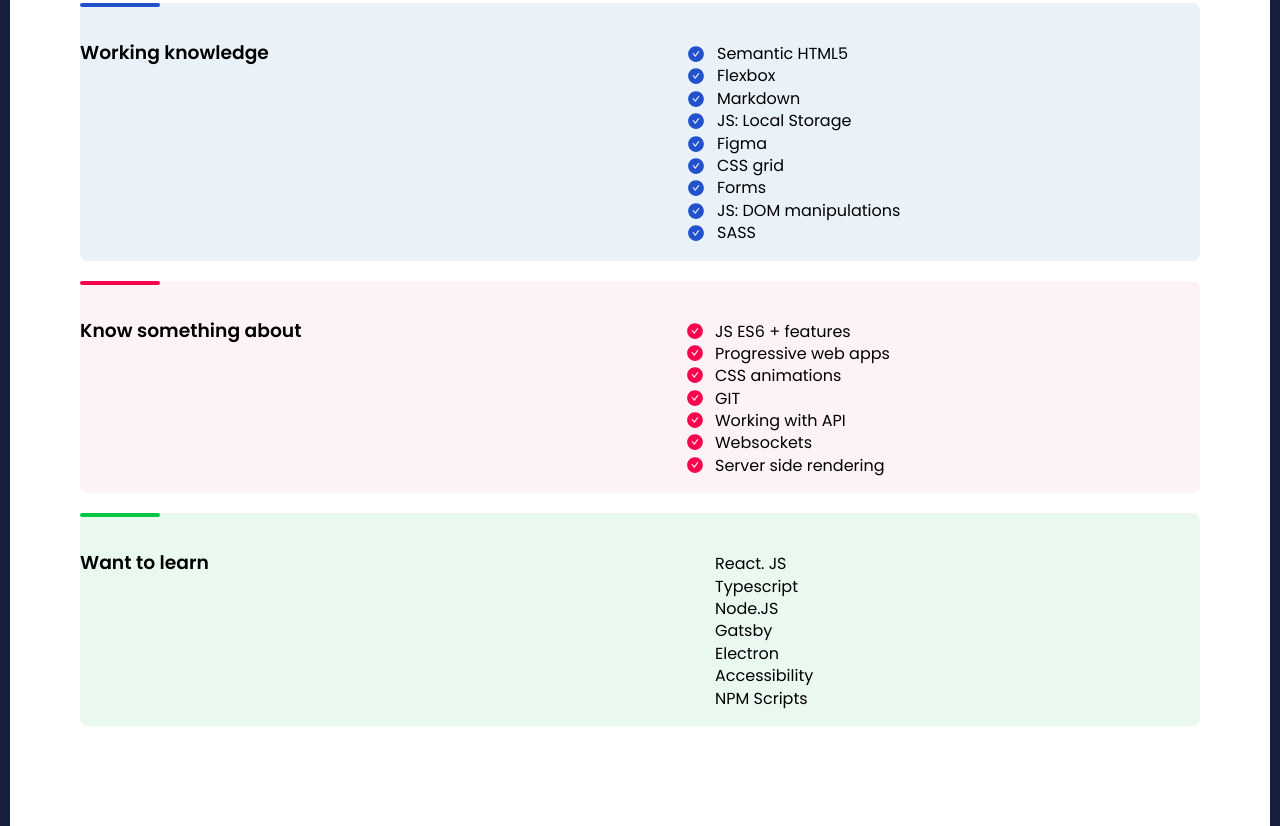
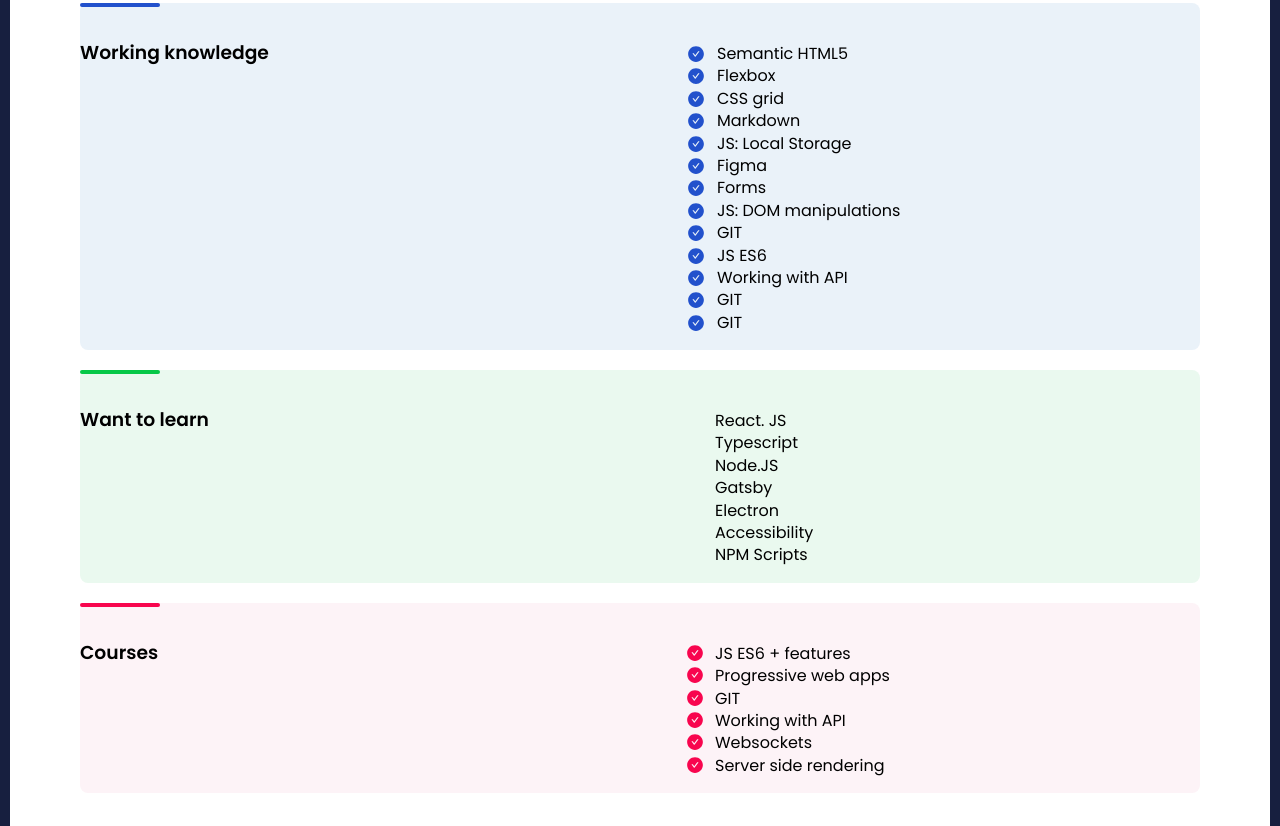
Before and after one commit to BartlomiejKar/portfolio, a website built with webpack: page src/content/index.html in a window 1280 px wide. Shown: the part 934-1760 px from the top of the page. Built offline with nearby package versions, Linux system fonts and the light colour scheme; no server answers; files whose address does not match are found by name.

Commit message:
added courses, link to linkedin

```diff
--- a/src/content/index.html
+++ b/src/content/index.html
@@ -48,25 +48,17 @@
         <ul class="skills__list">
           <li class="skills__list-element">Semantic HTML5</li>
           <li class="skills__list-element">Flexbox</li>
+          <li class="skills__list-element">CSS grid</li>
           <li class="skills__list-element">Markdown</li>
           <li class="skills__list-element">JS: Local Storage</li>
           <li class="skills__list-element">Figma</li>
-          <li class="skills__list-element">CSS grid</li>
           <li class="skills__list-element">Forms</li>
           <li class="skills__list-element">JS: DOM manipulations</li>
-          <li class="skills__list-element">SASS</li>
-        </ul>
-      </article>
-      <article class="knowing">
-        <h3 class="knowing__title">Know something about</h3>
-        <ul class="knowing__list">
-          <li class="knowing__list-element">JS ES6 + features</li>
-          <li class="knowing__list-element">Progressive web apps</li>
-          <li class="knowing__list-element">CSS animations</li>
-          <li class="knowing__list-element">GIT</li>
-          <li class="knowing__list-element">Working with API</li>
-          <li class="knowing__list-element">Websockets</li>
-          <li class="knowing__list-element">Server side rendering</li>
+          <li class="skills__list-element">GIT</li>
+          <li class="skills__list-element">JS ES6</li>
+          <li class="skills__list-element">Working with API</li>
+          <li class="skills__list-element">GIT</li>
+          <li class="skills__list-element">GIT</li>
         </ul>
       </article>
       <article class="learn">
@@ -79,6 +71,17 @@
           <li class="learn__list-element">Electron</li>
           <li class="learn__list-element">Accessibility</li>
           <li class="learn__list-element">NPM Scripts</li>
+        </ul>
+      </article>
+      <article class="courses">
+        <h3 class="courses__title">Courses</h3>
+        <ul class="courses__list">
+          <li class="courses__list-element">JS ES6 + features</li>
+          <li class="courses__list-element">Progressive web apps</li>
+          <li class="courses__list-element">GIT</li>
+          <li class="courses__list-element">Working with API</li>
+          <li class="courses__list-element">Websockets</li>
+          <li class="courses__list-element">Server side rendering</li>
         </ul>
       </article>
 
@@ -96,8 +99,8 @@
         <ul class="contact__icons">
           <li class="contact__li"><a href="https://github.com/BartlomiejKar"><img class="contact__icons-image"
                 src="assets/img/github.svg" alt="github"></a></li>
-          <li class="contact__li"><a href=""><img class="contact__icons-image" src="assets/img/bxl-linkedin-square.svg"
-                alt=" Linkedin"></a></li>
+          <li class="contact__li"><a href="https://www.linkedin.com/in/bart%C5%82omiej-karelus-529512178/"><img
+                class="contact__icons-image" src="assets/img/bxl-linkedin-square.svg" alt=" Linkedin"></a></li>
           <li class="contact__li"><a href="https://www.facebook.com/bartek.karelus"><img class="contact__icons-image"
                 src="assets/img/bxl-facebook-square.svg" alt=" Facebook"></a></li>
           <li class="contact__li"><a href="https://www.instagram.com/bolek1906/"><img class="contact__icons-image"
--- a/src/scss/skills.scss
+++ b/src/scss/skills.scss
@@ -32,7 +32,7 @@
 line-height: 44px;
 margin: 0;
 }
-.skills__article-title::before, .knowing__title::before, .learn__title::before {
+.skills__article-title::before, .courses__title::before, .learn__title::before {
 content: '';
 background-color: #2251CC;
 border-radius: 8px;
@@ -49,7 +49,7 @@
 margin-top: 40px;
 column-gap: 1.5rem;
 }
-.skills__list-element, .knowing__list-element, .learn__list-element{
+.skills__list-element, .courses__list-element, .learn__list-element{
 padding: 2px;
 margin-left: 5px;
 display: flex;
@@ -64,7 +64,7 @@
 margin-right: 12px;
 background-size: contain;
 }
-.knowing {
+.courses {
 display:grid;
 grid-template-columns: repeat(2,1fr);
 background: #FDF3F7;
@@ -72,22 +72,22 @@
 margin-bottom: 20px;
 // height: 208px;
 }
-.knowing__title {
+.courses__title {
 font-weight: 600;
 line-height: 44px;
 margin: 0;
 }
-.knowing__title::before{
+.courses__title::before{
 background-color: #F8054E;
 }
-.knowing__list {
+.courses__list {
 display:grid;
 grid-template-columns: repeat(auto-fill, minmax(280px, 1fr));
 list-style-type: none;
 margin-top: 40px;
 column-gap: 1.5rem;
 }
-.knowing__list-element::before{
+.courses__list-element::before{
 content: "";
 display:block;
 background-image: url("../assets/img//red\ checked.svg");
```
Also changed, not shown: dist/css/main.css, dist/index.html, 1 other file.
